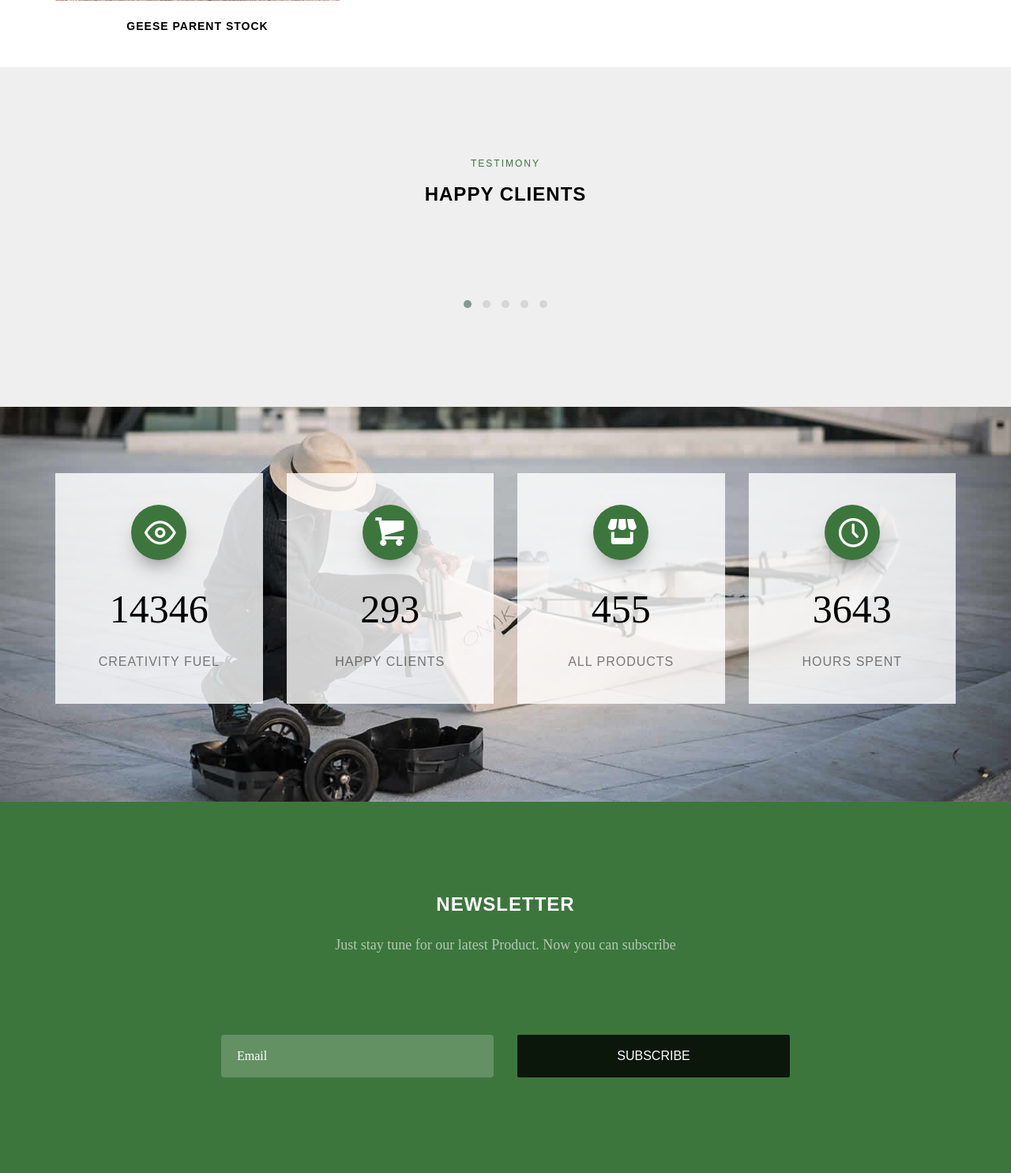
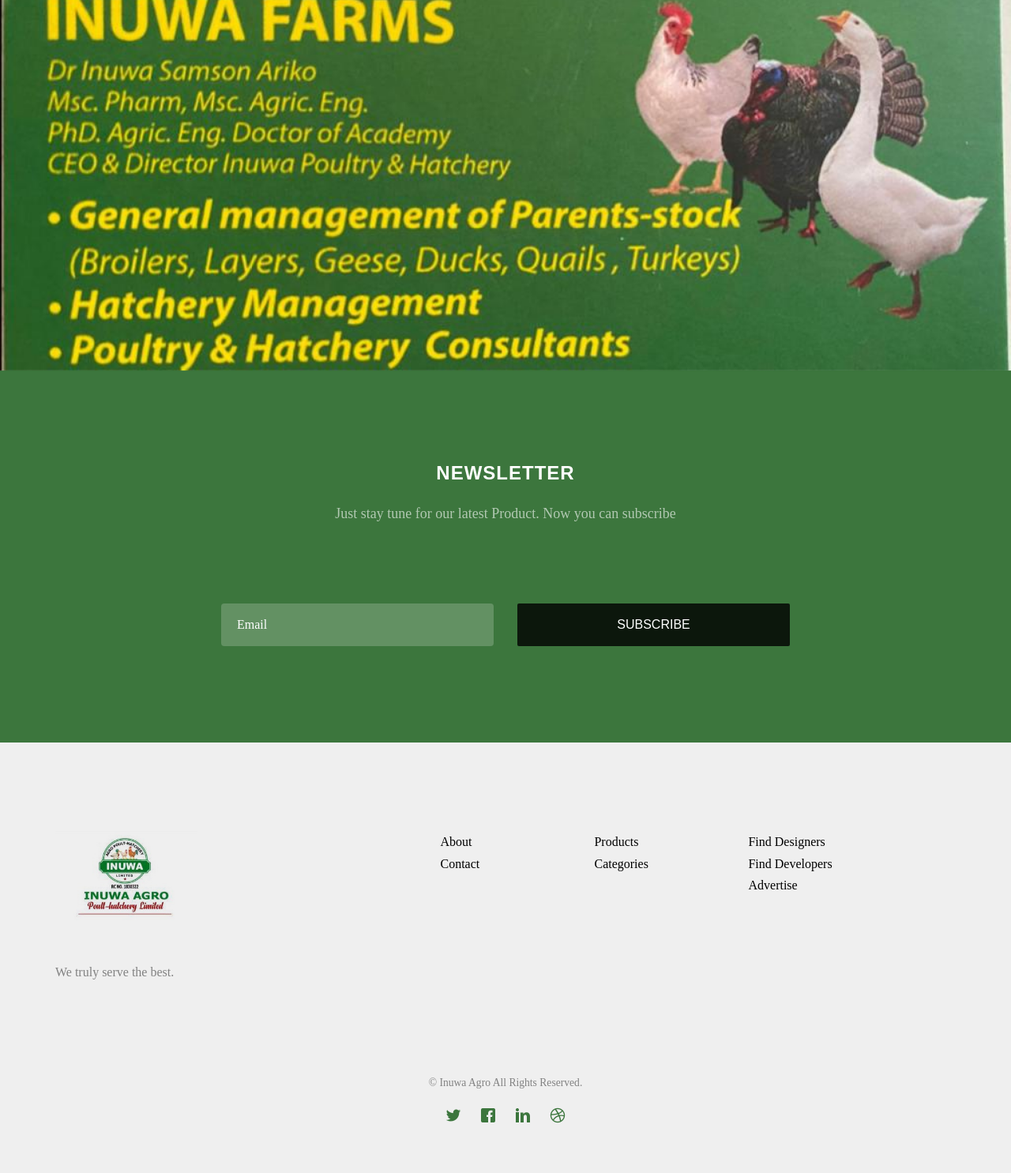
Before and after one commit to Dee68/glowing-octo-spork, a Django app: page / in a window 1280 px wide. Shown: the part 2767-4252 px from the top of the page at 79% size. Run offline with Django 3.2, Linux system fonts and the light colour scheme; data comes from the database, SQL or seed files in the repository; data that the repository does not hold is empty; some libraries are stand-ins or nearby versions; some web fonts are replaced.

Commit message:
home page redisigned

```diff
--- a/templates/home/index.html
+++ b/templates/home/index.html
@@ -14,7 +14,13 @@
 {% endblock aside %}
 
 {% block services %}
-   {% include "partials/services.html" %}
+   <div id="fh5co-services" class="fh5co-bg-section">
+		<div class="container">
+			<div class="row">
+
+			</div>
+		</div>
+	</div>
 {% endblock services %}
 {% block products %}
 	{% include "partials/products.html" %}
--- a/templates/partials/counter.html
+++ b/templates/partials/counter.html
@@ -1,8 +1,8 @@
 {% load static %}
-	<div id="fh5co-counter" class="fh5co-bg fh5co-counter" style="background-image:url({% static 'images/img_bg_5.jpg' %});">
+	<div id="fh5co-counter" class="fh5co-bg fh5co-counter" style="background-image:url({% static 'images/ssam7.jpg' %});">
 		<div class="container">
 			<div class="row">
-				<div class="display-t">
+				{% comment %} <div class="display-t">
 					<div class="display-tc">
 						<div class="col-md-3 col-sm-6 animate-box">
 							<div class="feature-center">
@@ -46,7 +46,7 @@
 							</div>
 						</div>
 					</div>
-				</div>
+				</div> {% endcomment %}
 			</div>
 		</div>
 	</div>
--- a/templates/partials/testimonial.html
+++ b/templates/partials/testimonial.html
@@ -3,13 +3,13 @@
 		<div class="container">
 			<div class="row animate-box">
 				<div class="col-md-8 col-md-offset-2 text-center fh5co-heading">
-					<span>Testimony</span>
-					<h2>Happy Clients</h2>
+					{% comment %} <span>Testimony</span>
+					<h2>Happy Clients</h2> {% endcomment %}
 				</div>
 			</div>
 			<div class="row">
 				<div class="col-md-10 col-md-offset-1">
-					<div class="row animate-box">
+					{% comment %} <div class="row animate-box">
 						<div class="owl-carousel owl-carousel-fullwidth">
 							<div class="item">
 								<div class="testimony-slide active text-center">
@@ -45,8 +45,8 @@
 								</div>
 							</div>
 						</div>
-					</div>
+					</div> {% endcomment %}
 				</div>
 			</div>
 		</div>
-	</div>
+</div>
```
Also changed, not shown: templates/home/contact.html (+4 -4 lines), templates/products/index.html (+7 -1 lines), static/images/sam28.jpg (added), static/images/ssam.jpg (added), static/images/ssam2.jpg (added), static/images/ssam3.jpg (added), static/images/ssam4.jpg (added), static/images/ssam5.jpg (added), static/images/ssam6.jpg (added), static/images/ssam7.jpg (added).
